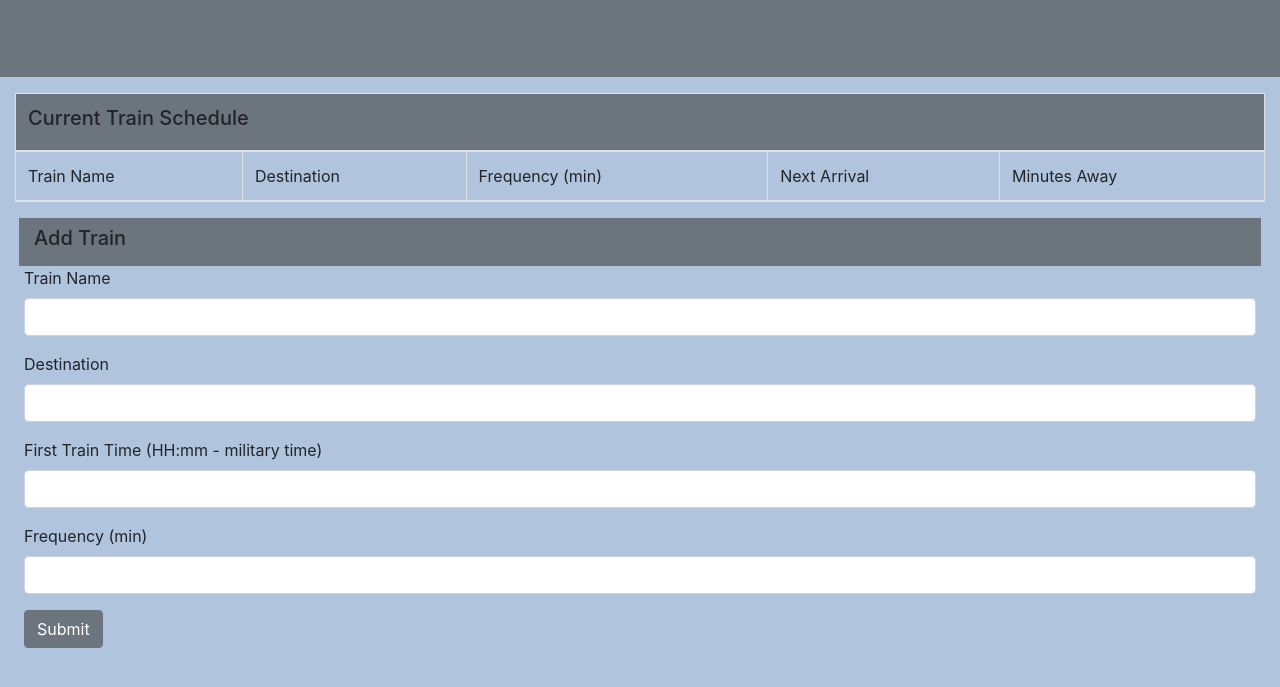
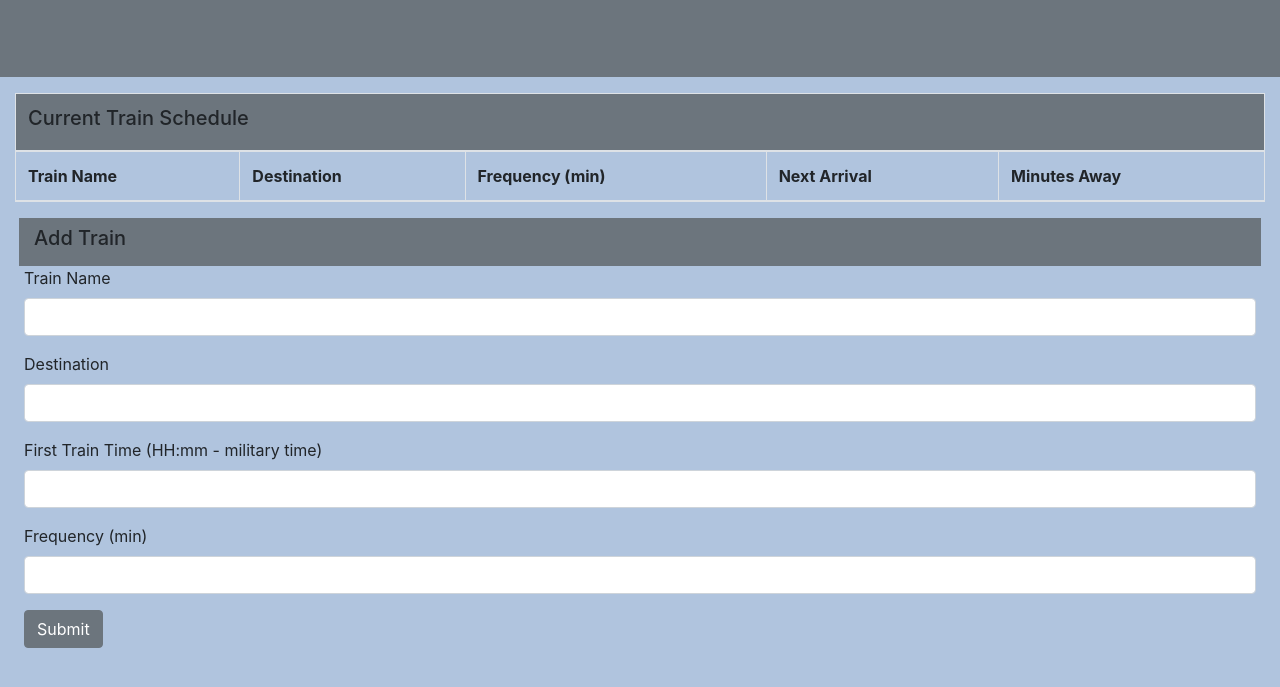
Before and after one commit to jenmaz12/Train-Scheduler, a plain HTML site: page index.html in a window 1280 px wide. Shown: the part 153-840 px from the top of the page. Drawn offline with nearby package versions, Linux system fonts and the light colour scheme; no server answers.

Commit message:
table headings

```diff
--- a/index.html
+++ b/index.html
@@ -29,11 +29,11 @@
                 </th>
             </tr>
             <tr>
-                <th scope="col">Train Name</th>
-                <th scope="col">Destination</th>
-                <th scope="col">Frequency (min)</th>
-                <th scope="col">Next Arrival</th>
-                <th scope="col">Minutes Away</th>
+                <th scope="col" class="font-weight-bold">Train Name</th>
+                <th scope="col" class="font-weight-bold">Destination</th>
+                <th scope="col" class="font-weight-bold">Frequency (min)</th>
+                <th scope="col" class="font-weight-bold">Next Arrival</th>
+                <th scope="col" class="font-weight-bold">Minutes Away</th>
             </tr>
         </thead>
         <tbody>
```
